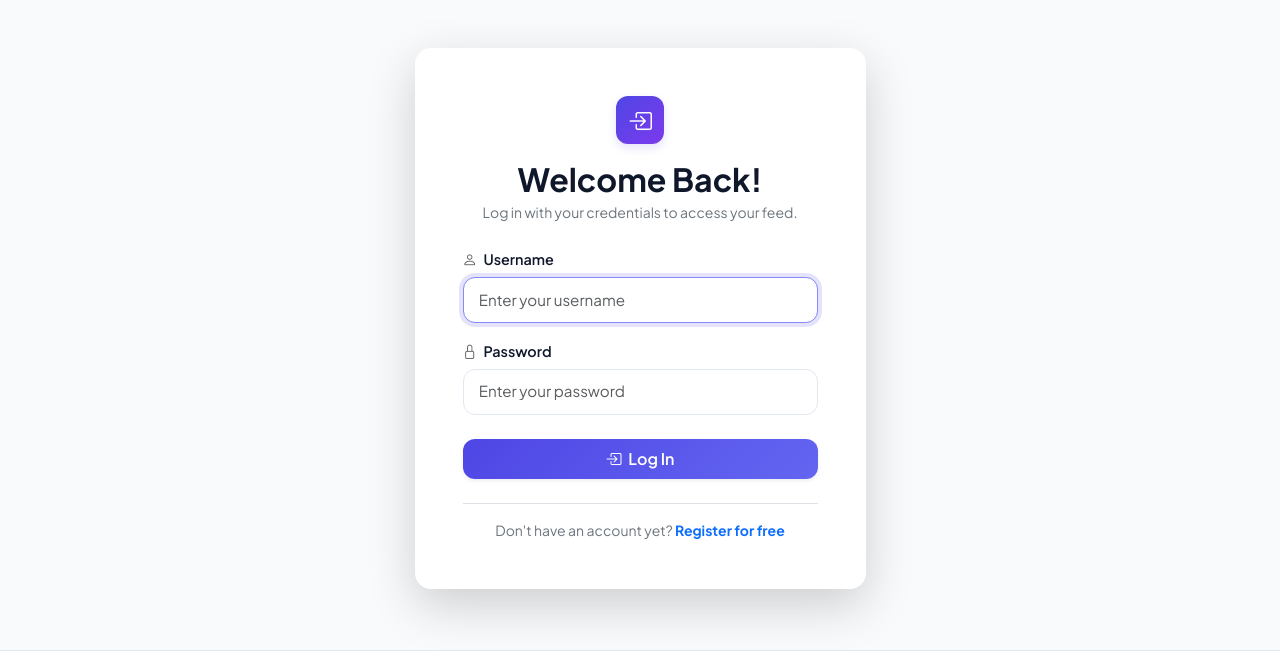
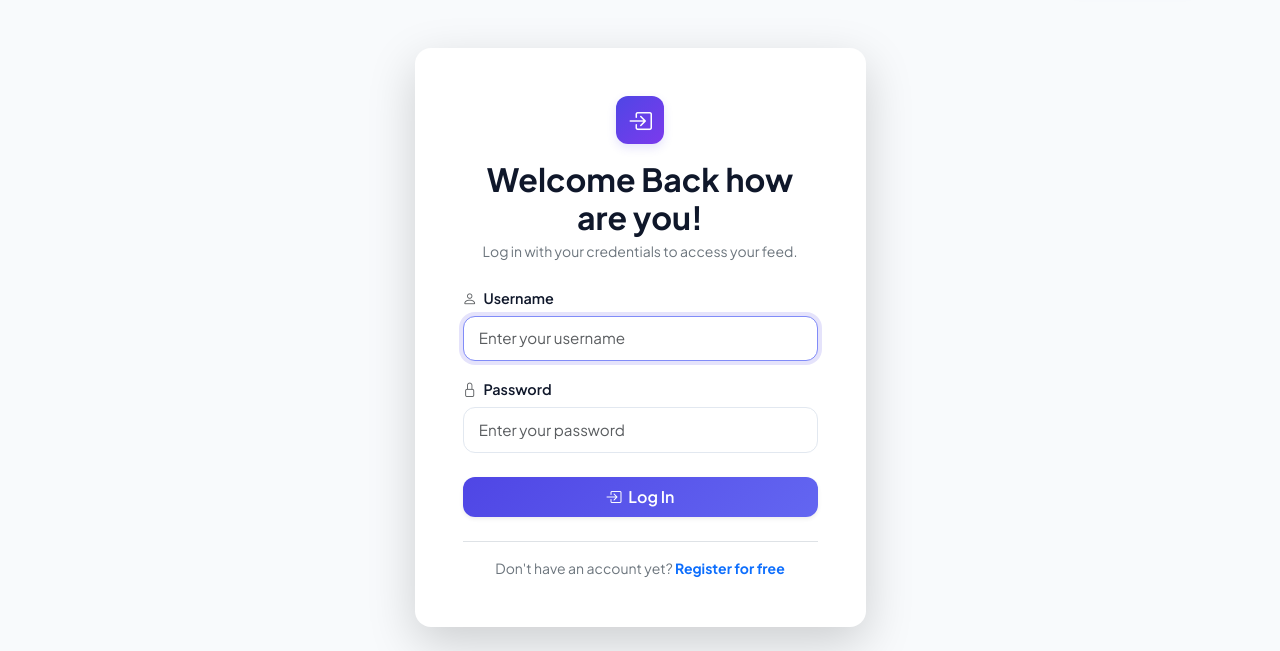
Before and after one commit to sumanth4518/Django-feed, a Django app: page /login/ in a window 1280 px wide. Shown: the part 69-720 px from the top of the page. Run offline with Django 5.2, Linux system fonts and the light colour scheme.

Commit message:
new update

```diff
--- a/templates/accounts/login.html
+++ b/templates/accounts/login.html
@@ -13,7 +13,7 @@
                     <div class="brand-icon mx-auto mb-3" style="width: 48px; height: 48px; font-size: 1.5rem;">
                         <i class="bi bi-box-arrow-in-right"></i>
                     </div>
-                    <h2 class="fw-bold mb-1">Welcome Back!</h2>
+                    <h2 class="fw-bold mb-1">Welcome Back how are you!</h2>
                     <p class="text-secondary small">Log in with your credentials to access your feed.</p>
                 </div>
 
```
Lines whose indentation alone changed are shown as unchanged.
